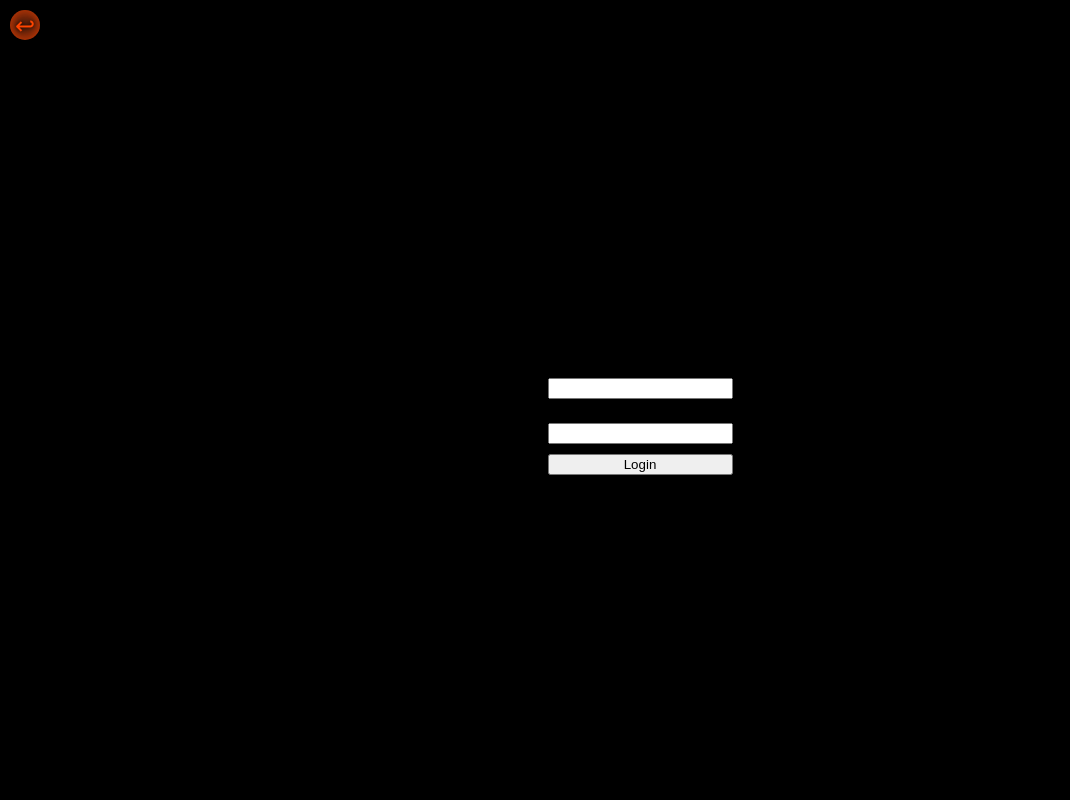
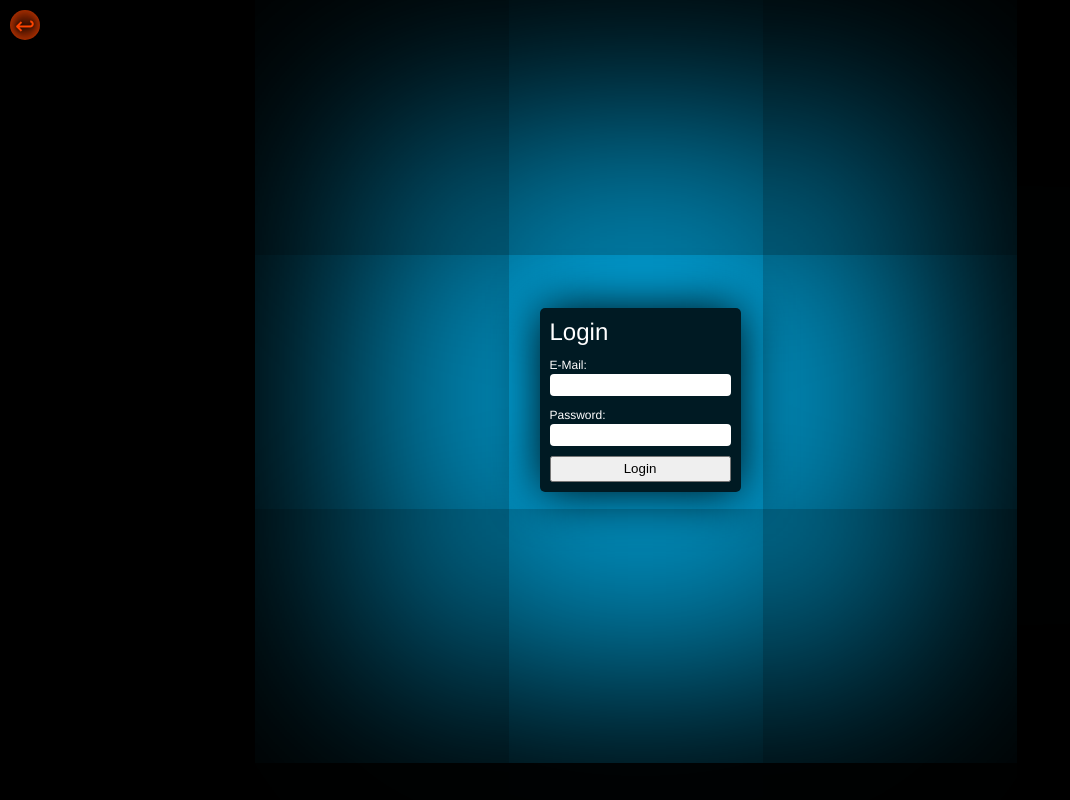
Before and after one commit to friwid/music-review-portal, a Vue app: page /#/a1 in a window 1280 px wide. Shown: the whole page, without its empty margins (0-1070 px from the left). Built offline with nearby package versions, Linux system fonts and the light colour scheme.

Commit message:
Adjustments to A1View form

```diff
--- a/src/views/A1View.vue
+++ b/src/views/A1View.vue
@@ -7,8 +7,8 @@
     </header>
     <div class="wrapper">
       <main>
-        <h1>Login</h1>
         <form>
+          <h1>Login</h1>
           <label for="email">E-Mail:</label>
           <input type="email" id="email" name="email" required />
           <label for="password">Password:</label>
@@ -26,31 +26,7 @@
   font-family: Bahnschrift, 'DIN Alternate', 'Franklin Gothic Medium', 'Nimbus Sans Narrow',
     sans-serif-condensed, sans-serif;
   padding: 10px;
-}
-
-.backButton {
-  display: block;
-  width: 30px;
-  height: 30px;
-  text-align: center;
-  border-radius: 15px;
-  font-size: 2em;
-  line-height: 1.3em;
-  background-color: rgb(15, 15, 15);
-  box-shadow:
-    black 0 0 10px,
-    inset orangered 0 0 20px;
-  transition:
-    color 1s ease-out,
-    box-shadow 1s ease-out;
-}
-.backButton:hover {
-  box-shadow:
-    black 0 0 10px 2px,
-    inset springgreen 0 0 20px;
-  transition:
-    color 0.2s ease-out,
-    box-shadow 0.2s ease-out;
+  color: white;
 }
 
 .wrapper {
@@ -59,31 +35,26 @@
   justify-content: center;
 }
 
-a,
-a:visited {
-  text-decoration: none;
-  color: orangered;
-  text-shadow: rgb(0, 0, 0) 0 0 4px;
-  transition:
-    color 1s ease-out,
-    text-shadow 1s ease-out;
-}
-
-a:hover,
-a:active {
-  color: springgreen;
-  text-shadow: rgb(0, 0, 0) 0 0 4px;
-  transition:
-    color 0.2s ease-out,
-    text-shadow 0.2s ease-out;
-}
-
 form {
   display: flex;
   flex-direction: column;
+  background-color: rgba(0, 191, 255, 0.138);
+  padding: 10px;
+  border-radius: 5px;
+  box-shadow:
+    black 0 0 50px,
+    deepskyblue 0 0 300px 150px;
+  transition: box-shadow 2s ease-out;
 }
 label,
 button {
   margin-top: 10px;
+  line-height: 1.5em;
+}
+
+input {
+  border-radius: 4px;
+  border: none;
+  line-height: 1.5em;
 }
 </style>
```
